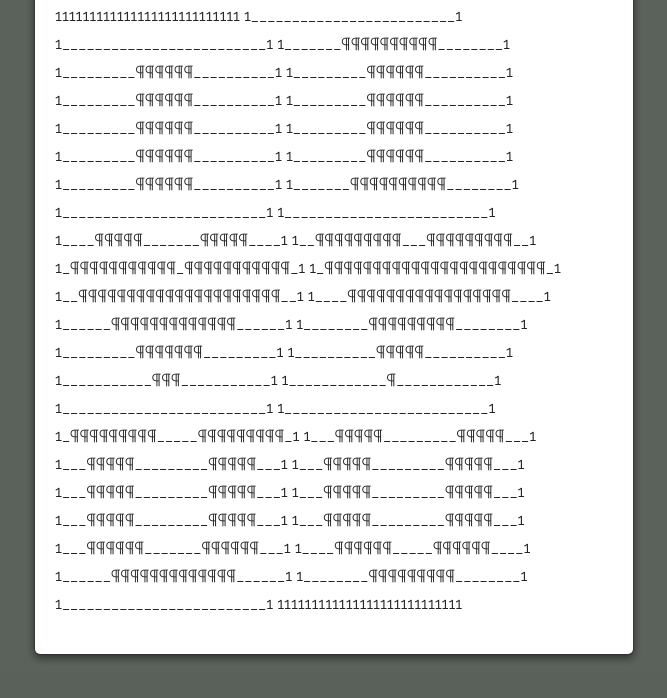
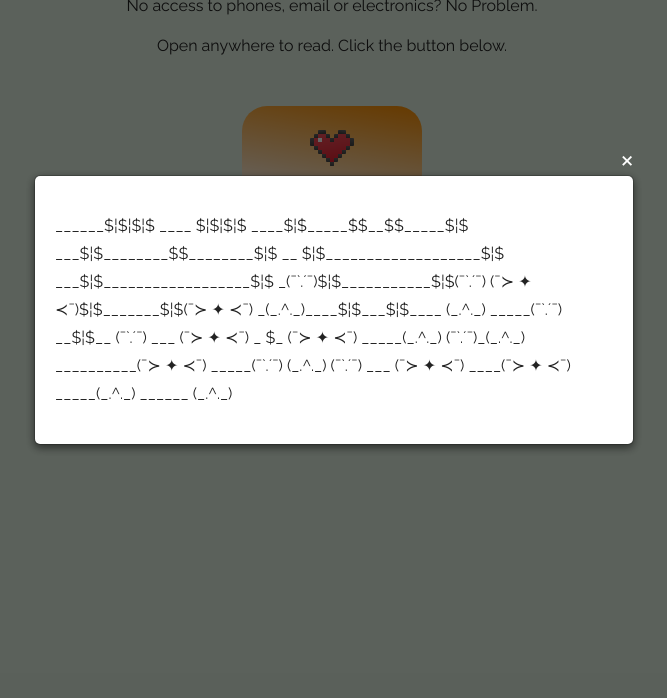
Before and after one commit to sohanshow/secretMessenger, a plain HTML site: page index.html in a window 1280 px wide. Both pictures are taken after a click on the element 640 px from the left and 242 px from the top of the page. Shown: the part 90-788 px from the top of the page, without its empty margins (308-975 px from the left). Drawn offline with nearby package versions, Linux system fonts and the light colour scheme.

Commit message:
+Change 1

```diff
--- a/index.html
+++ b/index.html
@@ -41,50 +41,22 @@
         <div class="custom-model-wrap">
             <div class="pop-up-content-wrap">
                <!-- <h2>Have a nice day!</h2> -->
-               <p>111111111111111111111111111
-                1_________________________1
-                1_________________________1
-                1_______¶¶¶¶¶¶¶¶¶¶________1
-                1_________¶¶¶¶¶¶__________1
-                1_________¶¶¶¶¶¶__________1
-                1_________¶¶¶¶¶¶__________1
-                1_________¶¶¶¶¶¶__________1
-                1_________¶¶¶¶¶¶__________1
-                1_________¶¶¶¶¶¶__________1
-                1_________¶¶¶¶¶¶__________1
-                1_________¶¶¶¶¶¶__________1
-                1_________¶¶¶¶¶¶__________1
-                1_______¶¶¶¶¶¶¶¶¶¶________1
-                1_________________________1
-                1_________________________1
-                1____¶¶¶¶¶_______¶¶¶¶¶____1
-                1__¶¶¶¶¶¶¶¶¶___¶¶¶¶¶¶¶¶¶__1
-                1_¶¶¶¶¶¶¶¶¶¶¶_¶¶¶¶¶¶¶¶¶¶¶_1
-                1_¶¶¶¶¶¶¶¶¶¶¶¶¶¶¶¶¶¶¶¶¶¶¶_1
-                1__¶¶¶¶¶¶¶¶¶¶¶¶¶¶¶¶¶¶¶¶¶__1
-                1____¶¶¶¶¶¶¶¶¶¶¶¶¶¶¶¶¶____1
-                1______¶¶¶¶¶¶¶¶¶¶¶¶¶______1
-                1________¶¶¶¶¶¶¶¶¶________1
-                1_________¶¶¶¶¶¶¶_________1
-                1__________¶¶¶¶¶__________1
-                1___________¶¶¶___________1
-                1____________¶____________1
-                1_________________________1
-                1_________________________1
-                1_¶¶¶¶¶¶¶¶¶_____¶¶¶¶¶¶¶¶¶_1
-                1___¶¶¶¶¶_________¶¶¶¶¶___1
-                1___¶¶¶¶¶_________¶¶¶¶¶___1
-                1___¶¶¶¶¶_________¶¶¶¶¶___1
-                1___¶¶¶¶¶_________¶¶¶¶¶___1
-                1___¶¶¶¶¶_________¶¶¶¶¶___1
-                1___¶¶¶¶¶_________¶¶¶¶¶___1
-                1___¶¶¶¶¶_________¶¶¶¶¶___1
-                1___¶¶¶¶¶¶_______¶¶¶¶¶¶___1
-                1____¶¶¶¶¶¶_____¶¶¶¶¶¶____1
-                1______¶¶¶¶¶¶¶¶¶¶¶¶¶______1
-                1________¶¶¶¶¶¶¶¶¶________1
-                1_________________________1
-                111111111111111111111111111
+               <p>______$¦$¦$¦$ ____ $¦$¦$¦$
+                ____$¦$_____$$__$$_____$¦$
+                ___$¦$________$$________$¦$
+                __ $¦$___________________$¦$
+                ___$¦$__________________$¦$
+                _(¯`.´¯)$¦$___________$¦$(¯`.´¯)
+                (¯≻ ✦ ≺¯)$¦$_______$¦$(¯≻ ✦ ≺¯)
+                _(_.^._)____$¦$___$¦$____ (_.^._)
+                _____(¯`.´¯) __$¦$__ (¯`.´¯)
+                ___ (¯≻ ✦ ≺¯) _ $_ (¯≻ ✦ ≺¯)
+                _____(_.^._) (¯`.´¯)_(_.^._)
+                __________(¯≻ ✦ ≺¯)
+                _____(¯`.´¯) (_.^._) (¯`.´¯)
+                ___ (¯≻ ✦ ≺¯) ____(¯≻ ✦ ≺¯)
+                _____(_.^._) ______ (_.^._)
+
                 </p>
             </div>
         </div>
```
